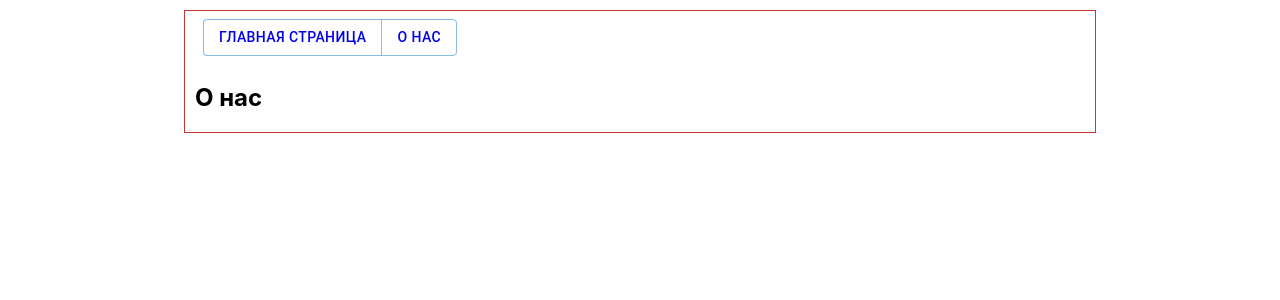
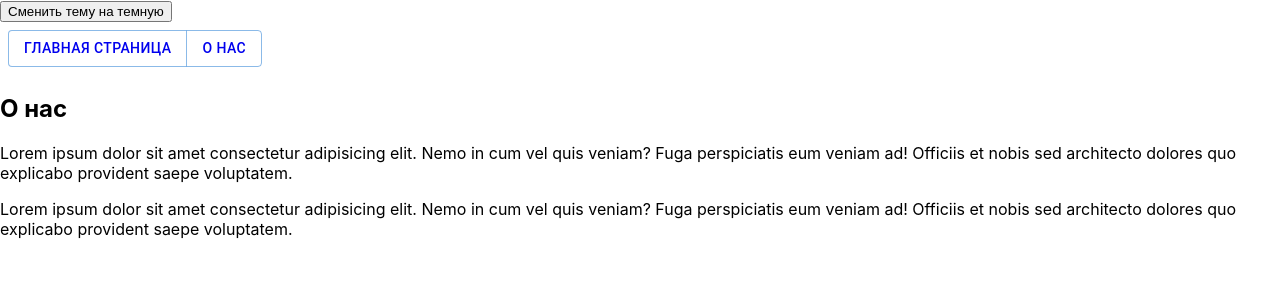
Before and after one commit to slansaf/ReactJS, a React (Create React App) app: page /about in a window 1280 px wide. Shown: the top 300 px of the page. Built offline with nearby package versions, Linux system fonts and the light colour scheme.

Commit message:
Completed the fifth homework assignment for the ReactJS course

```diff
--- a/src/App.js
+++ b/src/App.js
@@ -1,15 +1,3 @@
-// import logo from './logo.svg';
-
-// import Message from './components/Message';
-// import CurrentTime from './components/CurrentTime';
-// import EventCard from './components/EventCard';
-// import Timer from './components/timer';
-// import CommentsList from './components/CommentsList';
-// import Counter from './components/Counter';
-// import TodoList from './components/TodoList';
-// import ThemeSwitcher from './components/ThemeSwitcher';
-// import TemperatureConverter from './components/TemperatureConverter';
-// import BorderComp from './components/BorderComp';
 import './components/style/EventCard.css';
 import './App.css';
 import { BrowserRouter as Router, Route, Routes } from 'react-router-dom';
@@ -18,30 +6,38 @@ import ArticleList from './components/ArticleList';
 import ArticleDetail from './components/ArticleDetail';
 import Home from './components/Home';
 import About from './components/About';
-import React from 'react';
+import React, { useState, createContext } from 'react';
 import Navigation from './components/Navigation';
+import ThemeToggle from './components/ThemeToggle';
 
-const articles = [
-  { id: 1, title: 'Статья 1', content: 'Содержимое статьи' },
-  { id: 2, title: 'Статья 2', content: 'Содержимое статьи' },
-  { id: 3, title: 'Статья 3', content: 'Содержимое статьи' },
-];
+export const ThemeContext = createContext('light');
 
+const App = () => {
+  const [theme, setTheme] = useState('light');
 
-const App = () => (
+  const toggleTheme = () => {
+    setTheme((currentTheme) => (currentTheme === 'light' ? 'dark' : 'light'));
+  };
 
+  return (
+    <>
+    <ThemeContext.Provider value={{ theme, toggleTheme }}>
       <Router>
-    <div className="eventCard">
+        <div
+          className={`app ${theme} .eventCard`}
+        >
+          <ThemeToggle />
           <Navigation />
 
           <Routes>
-        <Route path='/' element={<Home /> } />
-        <Route path='/about' element={<About /> } />
-
+            <Route path="/" element={<Home />} />
+            <Route path="/about" element={<About />} />
           </Routes>
         </div>
       </Router>
-
+    </ThemeContext.Provider>
+    </>
   );
+};
 
 export default App;
--- a/src/components/About.js
+++ b/src/components/About.js
@@ -2,8 +2,18 @@ function About() {
     return (
         <div>
             <h2>О нас</h2>
+
+            <p>Lorem ipsum dolor sit amet consectetur adipisicing elit.
+                Nemo in cum vel quis veniam? Fuga perspiciatis eum veniam ad!
+                Officiis et nobis sed architecto dolores quo explicabo provident
+                saepe voluptatem.</p>
+
+            <p>Lorem ipsum dolor sit amet consectetur adipisicing elit.
+                Nemo in cum vel quis veniam? Fuga perspiciatis eum veniam ad!
+                Officiis et nobis sed architecto dolores quo explicabo provident
+                saepe voluptatem.</p>
         </div>
-     );
+    );
 }
 
 export default About;
--- a/src/components/Home.js
+++ b/src/components/Home.js
@@ -2,6 +2,10 @@ function Home() {
     return (
         <div>
             <h2>Домашняя страница</h2>
+            <p>Lorem ipsum dolor sit amet consectetur adipisicing elit.
+                Nemo in cum vel quis veniam? Fuga perspiciatis eum veniam ad!
+                Officiis et nobis sed architecto dolores quo explicabo provident
+                saepe voluptatem.</p>
         </div>
      );
 }
--- a/src/components/Navigation.js
+++ b/src/components/Navigation.js
@@ -1,13 +1,13 @@
 import { Link } from 'react-router-dom';
 import * as React from 'react';
+import '../components/style/EventCard.css';
 import Button from '@mui/material/Button';
 import ButtonGroup from '@mui/material/ButtonGroup';
 import Box from '@mui/material/Box';
+import { ThemeContext } from '../App';
 
 function Navigation() {
     return (
-
-
         <>
             <Box
                 sx={{
@@ -20,7 +20,7 @@ function Navigation() {
                 }}
             >
                 <ButtonGroup variant="outlined" aria-label="Basic button group">
-                    <Button><Link style={{ textDecoration: 'none' }} to="/">Главная страница</Link></Button>
+                    <Button><Link className={`app ligth`} style={{ textDecoration: 'none' }} to="/">Главная страница</Link></Button>
                     <Button><Link style={{ textDecoration: 'none' }} to="/about">О нас</Link></Button>
                 </ButtonGroup>
             </Box>
--- /dev/null
+++ b/src/components/ThemeToggle.js
@@ -0,0 +1,15 @@
+import { ThemeContext } from '../App';
+import { useContext } from 'react';
+
+const useTheme = () => useContext(ThemeContext);
+
+function ThemeToggle() {
+  const { theme, toggleTheme } = useTheme();
+  return (
+    <button onClick={toggleTheme}>
+      Сменить тему на {theme === 'light' ? 'темную' : 'светлую'}
+    </button>
+  );
+}
+
+export default ThemeToggle;
--- a/src/components/style/EventCard.css
+++ b/src/components/style/EventCard.css
@@ -12,3 +12,13 @@
 .comment {
   font-size: 50px;
 }
+
+.app.light {
+  color: black;
+  background-color: white;
+}
+
+.app.dark {
+  color: white;
+  background-color: black;
+}
--- a/src/components/style/EventCard.min.css
+++ b/src/components/style/EventCard.min.css
@@ -1 +1 @@
-.eventCard{border:1px solid #c73535;width:900px;margin:10px auto;padding-left:10px}.eventCard__title,.eventCard__description,.eventCard__date{color:blue}.comment{font-size:50px}
+.eventCard{border:1px solid #c73535;width:900px;margin:10px auto;padding-left:10px}.eventCard__title,.eventCard__description,.eventCard__date{color:blue}.comment{font-size:50px}.app.light{color:black;background-color:white}.app.dark{color:white;background-color:black}
--- a/src/components/style/EventCard.sass
+++ b/src/components/style/EventCard.sass
@@ -8,3 +8,12 @@
 
 .comment
     font-size: 50px
+
+.app.light
+  color: black
+  background-color: white
+
+
+.app.dark
+  color: white
+  background-color: black
```
Lines whose indentation alone changed are shown as unchanged.
